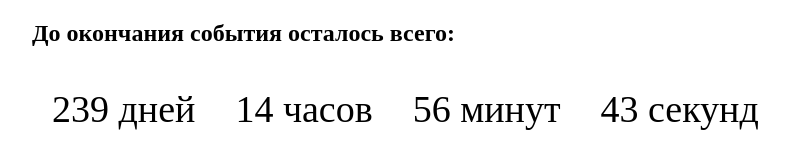
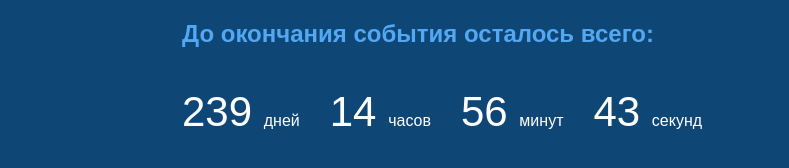
Before and after one commit to steemd/countdown, a plain HTML site: page index.html in a window 1280 px wide. Shown: the whole page, without its empty margins (138-927 px from the left). Drawn offline with Linux system fonts and the light colour scheme.

Commit message:
add new style

```diff
--- a/css/style.css
+++ b/css/style.css
@@ -2,12 +2,24 @@ html, body{
 	margin: 0;
 	padding: 0;
 }
+body {
+	background-color: #0e4676;
+	color: #fff;
+	font-family: arial;
+	font-size: 16px;
+}
 .container {
-	width: 940px;
+	width: 640px;
 	margin: 0 auto;
+}
+h2 {
+	color: #52a8f2;
 }
 #text-11 .timer-date div{
 	display: inline-block;
-	font-size: 38px;
-	margin: 20px;
+	font-size: 42px;
+	margin: 20px 30px 20px 0;
 }
+#text-11 .timer-date div span{
+	font-size: 16px;
+}
--- a/js/script.js
+++ b/js/script.js
@@ -11,7 +11,7 @@ if (timerEl !== null) {
 		var lastMin = 60 - nowDate.getMinutes();
 		var lastSec = 60 - nowDate.getSeconds();
 
-		timerEl.innerHTML = "<div>" + lastDays + " дней</div><div>" + lastHrs + " часов</div><div>" + lastMin + " минут</div><div>" + lastSec + " секунд</div>";
+		timerEl.innerHTML = "<div>" + lastDays + " <span>дней</span></div><div>" + lastHrs + " <span>часов</span></div><div>" + lastMin + " <span>минут</span></div><div>" + lastSec + " <span>секунд</span></div>";
 
 		if (lastDays == 0) {clearInterval(DateTimer); }
 	}, 1000);
```
